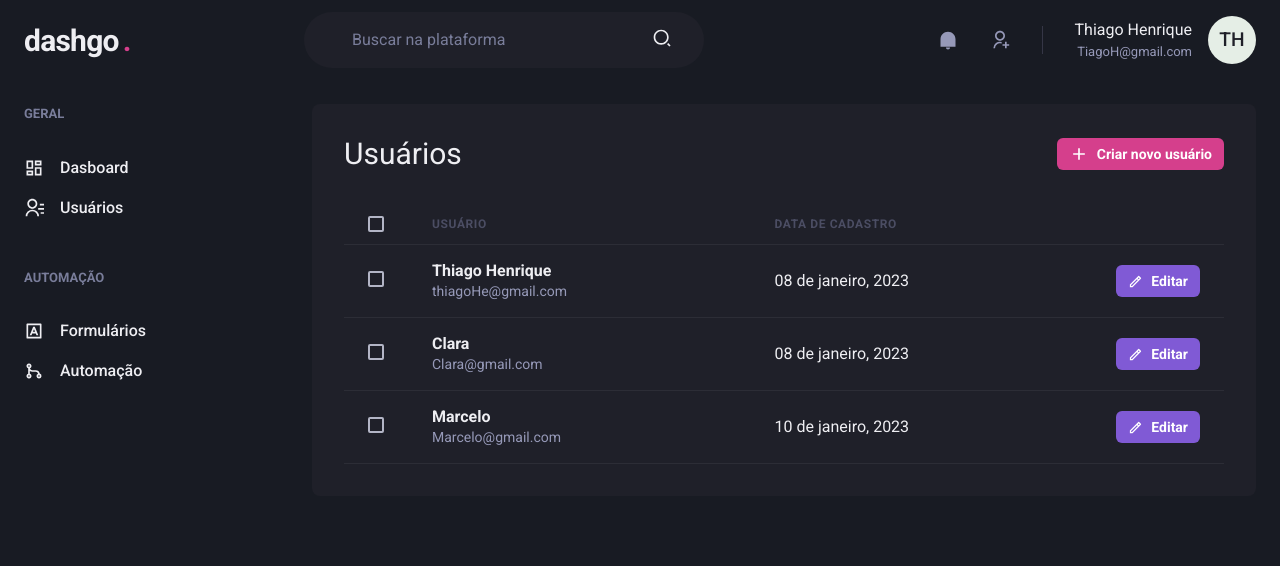
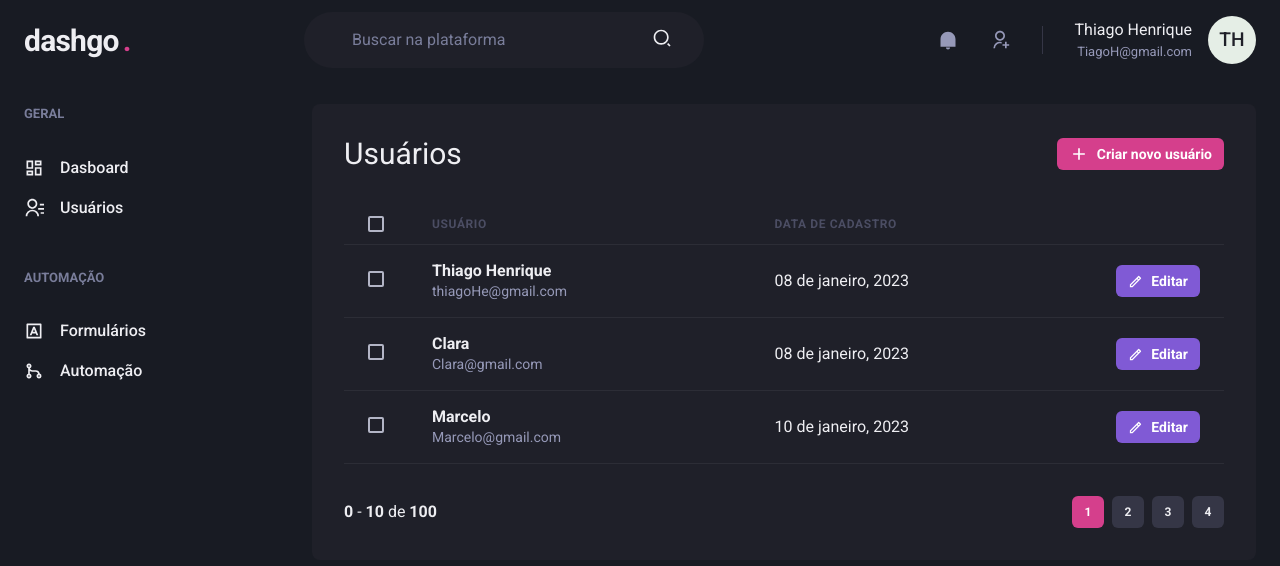
Before and after one commit to fna1r/dashgo, a Next.js app: page /users in a window 1280 px wide. Shown: the top 566 px of the page. Built offline with nearby package versions, Linux system fonts and the light colour scheme.

Commit message:
ADD  Componente de paginação.

```diff
--- /dev/null
+++ b/src/components/Pagination.tsx
@@ -0,0 +1,66 @@
+import { Box, Button, Stack } from "@chakra-ui/react";
+
+
+export function Pagination() {
+    return (
+        <Stack
+            direction='row'
+            spacing='6'
+            mt='8'
+            justify='space-between'
+            align='center'
+        >
+            <Box>
+                <strong>0</strong> - <strong>10</strong> de <strong>100</strong>
+            </Box>
+            <Stack direction='row' spacing='2'>
+                <Button
+                    size='sm'
+                    fontSize='xs'
+                    w='4'
+                    colorScheme='pink'
+                    disabled
+                    _disabled={{ // pra quando tiver disabelitado
+                        bg: 'pink.500',
+                        cursor: 'default'
+                    }}
+                >
+                    1
+                </Button>
+                <Button
+                    size='sm'
+                    fontSize='xs'
+                    w='4'
+                    bgColor='gray.700'
+                    _hover={{ // quando passar o mouse
+                        bg: 'gray.500'
+                    }}
+                >
+                    2
+                </Button>
+                <Button
+                    size='sm'
+                    fontSize='xs'
+                    w='4'
+                    bgColor='gray.700'
+                    _hover={{ // quando passar o mouse
+                        bg: 'gray.500'
+                    }}
+                >
+                    3
+                </Button>
+                <Button
+                    size='sm'
+                    fontSize='xs'
+                    w='4'
+                    bgColor='gray.700'
+                    _hover={{ // quando passar o mouse
+                        bg: 'gray.500'
+                    }}
+                >
+                    4
+                </Button>
+            </Stack>
+        </Stack>
+    );
+}
--- a/src/pages/users/index.tsx
+++ b/src/pages/users/index.tsx
@@ -1,6 +1,7 @@
 import { Box, Button, Checkbox, Flex, Heading, Icon, Table, Tbody, Td, Text, Th, Thead, Tr } from "@chakra-ui/react";
 import { RiAddLine, RiPencilLine } from "react-icons/ri";
 import { Header } from "../../components/Header";
+import { Pagination } from "../../components/Pagination";
 import { Sidebar } from "../../components/Sidebar";
 
 
@@ -101,6 +102,7 @@
                             </Tr>
                         </Tbody>
                     </Table>
+                    <Pagination />
                 </Box>
             </Flex>
         </Box>
```
